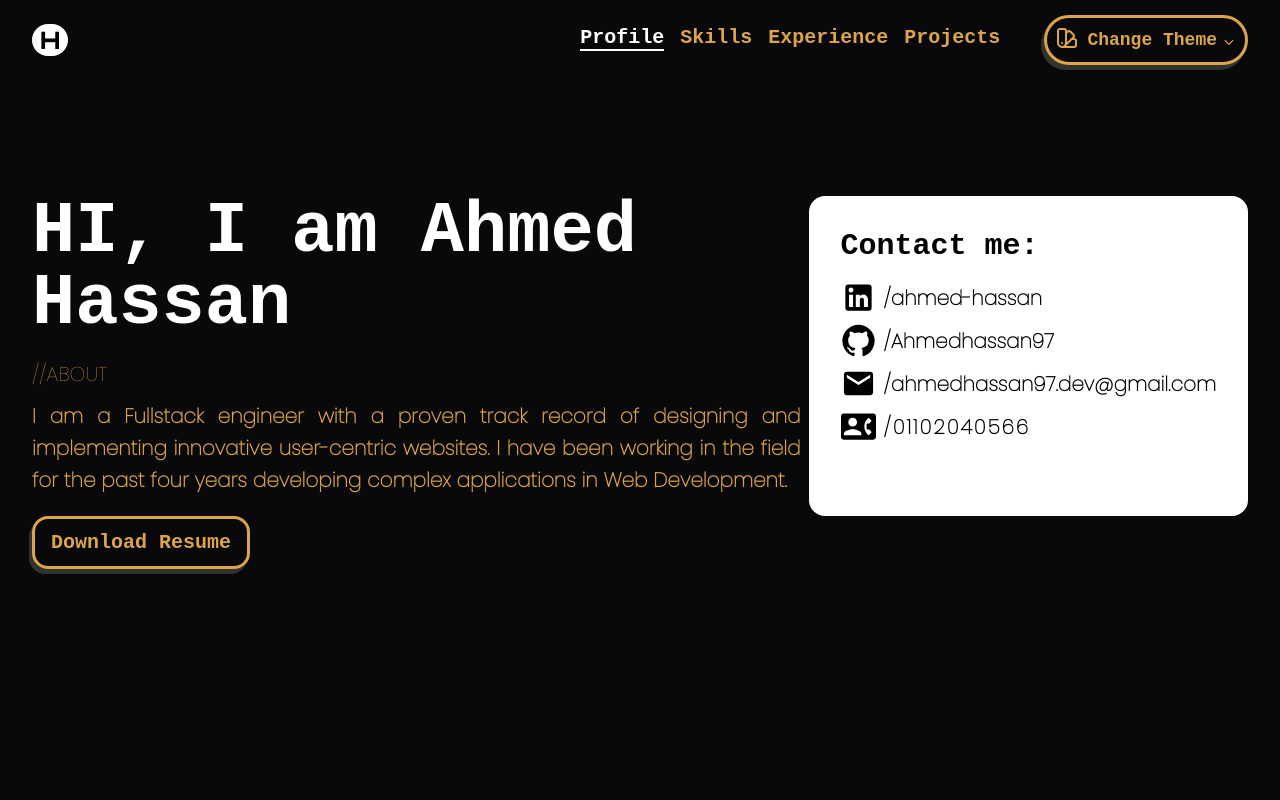
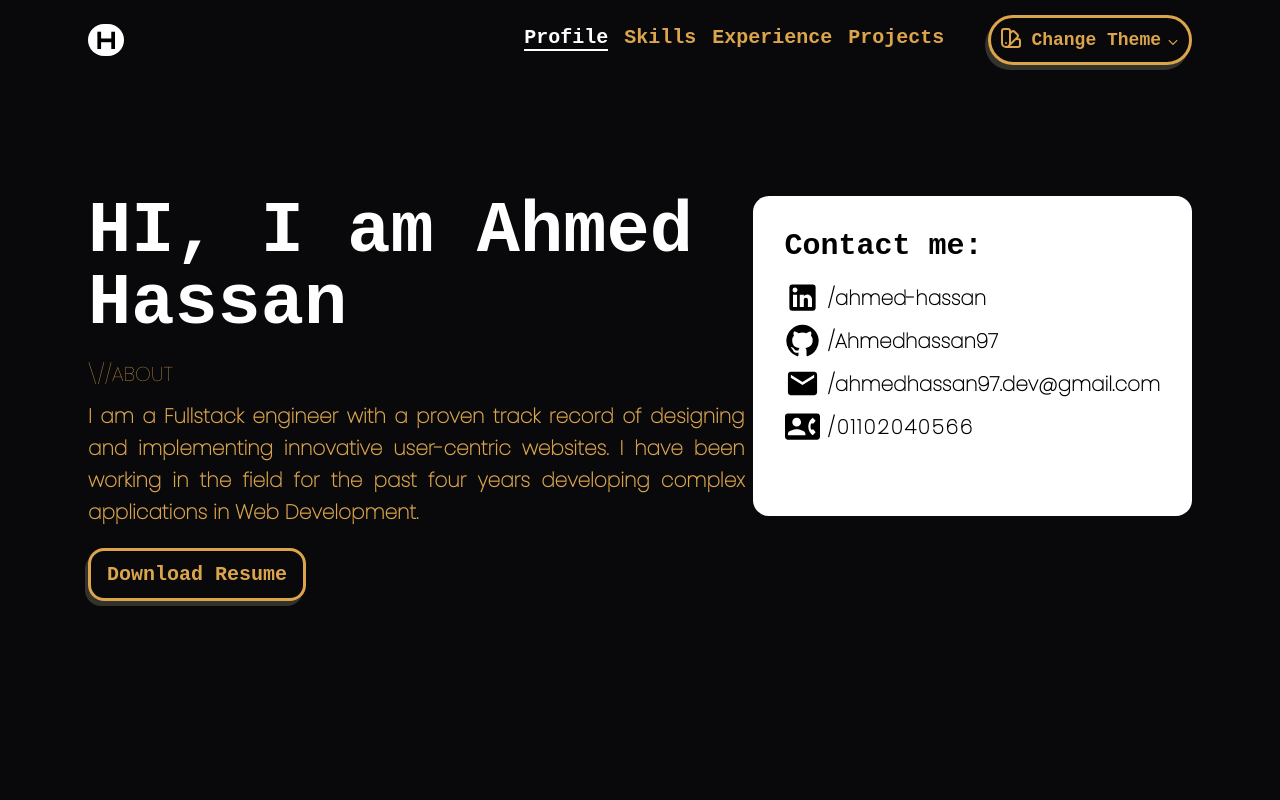
Before and after one commit to AhmedHassan97/my-website, a Next.js app: page / in a window 1280 px wide. Shown: the top 800 px of the page. Built offline with nearby package versions, Linux system fonts and the light colour scheme.

Commit message:
fix: fix styling

```diff
--- a/components/Experience.js
+++ b/components/Experience.js
@@ -68,7 +68,7 @@ const Experiences = () => {
   return (
     <div
       className="mx-auto mt-11 pt-20 text-base-200-content flex flex-col text-base-content font-medium text-xl bg-base-100 transition duration-100 ease-linear md:min-h-screen"
-      style={{ maxWidth: "1600px", fontFamily: "poppins" }}
+      style={{ fontFamily: "poppins" }}
       id="experience"
     >
       <div className="px-4 sm:px-6 lg:px-8 flex flex-col">
--- a/components/Navbar/Nav.js
+++ b/components/Navbar/Nav.js
@@ -29,11 +29,11 @@ const Navbar = () => {
       {({ open }) => (
         <>
           <div
-            className=" px-2 lg:px-8 mx-auto font-semibold text-xl my-2"
-            style={{ maxWidth: "1600px" }}
+            className=" px-2 font-semibold text-xl my-2 lg:mx-20"
+            // style={{ maxWidth: "1600px" }}
           >
             <div
-              className="relative flex items-center justify-between h-16"
+              className="relative flex items-center justify-between h-16 "
               style={{ fontFamily: "IBM Plex Mono,monospace" }}
             >
               <div className="absolute inset-y-0 left-0 flex items-center lg:hidden">
--- a/components/Profile.js
+++ b/components/Profile.js
@@ -28,8 +28,8 @@ const Profile = () => {
       leaveTo="opacity-0 scale-95"
     >
       <div
-        className="xl:min-h-screen mt-11 pt-20 px-2 lg:px-8 flex xl:flex-row flex-col justify-between mx-auto md:space-x-2 space-x-0 md:pb-0 pb-8 text-base-content font-medium text-xl bg-base-100 transition duration-100 ease-linear "
-        style={{ maxWidth: "1600px", fontFamily: "poppins" }}
+        className="xl:min-h-screen mt-11 pt-20 px-2 lg:mx-20 flex xl:flex-row flex-col justify-between md:space-x-2 space-x-0 md:pb-0 pb-8 text-base-content font-medium text-xl bg-base-100 transition duration-100 ease-linear "
+        style={{ fontFamily: "poppins" }}
         id="profile"
       >
         <div className="flex flex-col max-w-4xl">
@@ -44,7 +44,7 @@ const Profile = () => {
           </div>
           {/* Body */}
           <div>
-            <p className="pb-3">//ABOUT</p>
+            <p className="pb-3">\//ABOUT</p>
           </div>
           <div>
             <p className="mb-5 text-base-content font-bold text-justify leading-8">
@@ -73,14 +73,14 @@ const Profile = () => {
         </div>
 
         <div className="bg-primary text-primary-content font-extrabold rounded-box max-w-md max-h-80 ">
-          <div className="card-body flex flex-col ">
+          <div className="card-body flex flex-col px-0 pl-1 xl:px-8">
             <h2
               className="text-3xl font-extrabold pb-4"
               style={{ fontFamily: "IBM Plex Mono,monospace" }}
             >
               Contact me:
             </h2>
-            <div className="flex flex-col justify-start space-y-2 sm:text-xl text-base">
+            <div className="flex flex-col justify-start space-y-2 sm:text-xl text-sm">
               {/* <FacebookIcon fontSize="large" /> */}
               <div className="flex flex-row justify-start text-center items-center space-x-2">
                 <LinkedInIcon fontSize="large" />
--- a/components/Projects/ProjectItems.js
+++ b/components/Projects/ProjectItems.js
@@ -66,11 +66,11 @@ const ProjectItems = (props) => {
             key={feature.name}
             className="space-y-4 w-full border-r-2 border-l-8 border-b-8 border-t-2 border-base-content p-8 rounded-box"
           >
-            <div className="sm:flex-row flex-col flex">
+            <div className="sm:flex-row flex-col flex space-y-2 sm:space-y-0">
               <div className="h-12 w-12 rounded-md">
                 <feature.icon />
               </div>
-              <div className="flex flex-col">
+              <div className="flex flex-col space-y-2">
                 <p
                   className="ml-2 text-3xl leading-6 font-extrabold my-auto"
                   style={{ fontFamily: "IBM Plex Mono,monospace" }}
--- a/components/Projects/Projects.js
+++ b/components/Projects/Projects.js
@@ -1,11 +1,11 @@
 import ArrowForwardIcon from "@mui/icons-material/ArrowForward";
 import ProjectItems from "./ProjectItems";
-
+import Link from "next/link";
 const Projects = () => {
   return (
     <div
       className="mx-auto mt-11 pt-20 text-base-200-content flex flex-col pb-8 text-base-content font-medium text-xl bg-base-200 transition duration-100 ease-linear md:min-h-screen"
-      style={{ maxWidth: "1600px", fontFamily: "poppins" }}
+      style={{ fontFamily: "poppins" }}
       id="projects"
     >
       <div className="px-4 sm:px-6 lg:px-8 flex flex-col">
@@ -29,6 +29,8 @@ const Projects = () => {
           <ProjectItems start={0} end={2} />
 
           <div className="flex flex-row ml-auto">
+            <Link href="/Projects" aria-label="Projects Page">
+              <a>
                 <button
                   className="font-extrabold text-xl hover:bg-primary hover:text-primary-content rounded-box xl:mx-20 mt-8 "
                   style={{
@@ -38,12 +40,10 @@ const Projects = () => {
                     fontWeight: "600",
                   }}
                 >
-              {/* <Link href="/Projects" aria-label="Projects Page"> */}
-              <a href="/Projects">
                   See More Projects <ArrowForwardIcon />
+                </button>
               </a>
-              {/* </Link> */}
-            </button>
+            </Link>
           </div>
         </div>
       </div>
--- a/components/Skills.js
+++ b/components/Skills.js
@@ -125,7 +125,7 @@ const SkillsComponent = (props) => {
   return (
     <div
       className="mx-auto mt-11 pt-20 text-base-200-content flex flex-col pb-8 text-base-content font-medium text-xl bg-base-200 transition duration-100 ease-linear md:min-h-screen"
-      style={{ maxWidth: "1600px", fontFamily: "poppins" }}
+      style={{ fontFamily: "poppins" }}
       id="skills"
     >
       <div className="px-4 sm:px-6 lg:px-8 flex flex-col">
--- a/pages/Projects.js
+++ b/pages/Projects.js
@@ -3,7 +3,7 @@ import ProjectItems from "../components/Projects/ProjectItems";
 
 const ProjectsPage = () => {
   return (
-    <div style={{ maxWidth: "1600px", fontFamily: "poppins" }}>
+    <div style={{ fontFamily: "poppins" }} className="mx-auto w-screen">
       <Navbar />
       <div
         className="hero min-h-screen bg-fixed"
--- a/pages/_document.js
+++ b/pages/_document.js
@@ -1,3 +1,4 @@
+// eslint-disable-next-line @next/next/no-document-import-in-page
 import Document, { Html, Head, Main, NextScript } from "next/document";
 
 class MyDocument extends Document {
```
Also changed, not shown: 1 other file (tests, documents, lock files or other folders). Lines whose indentation alone changed are shown as unchanged.
